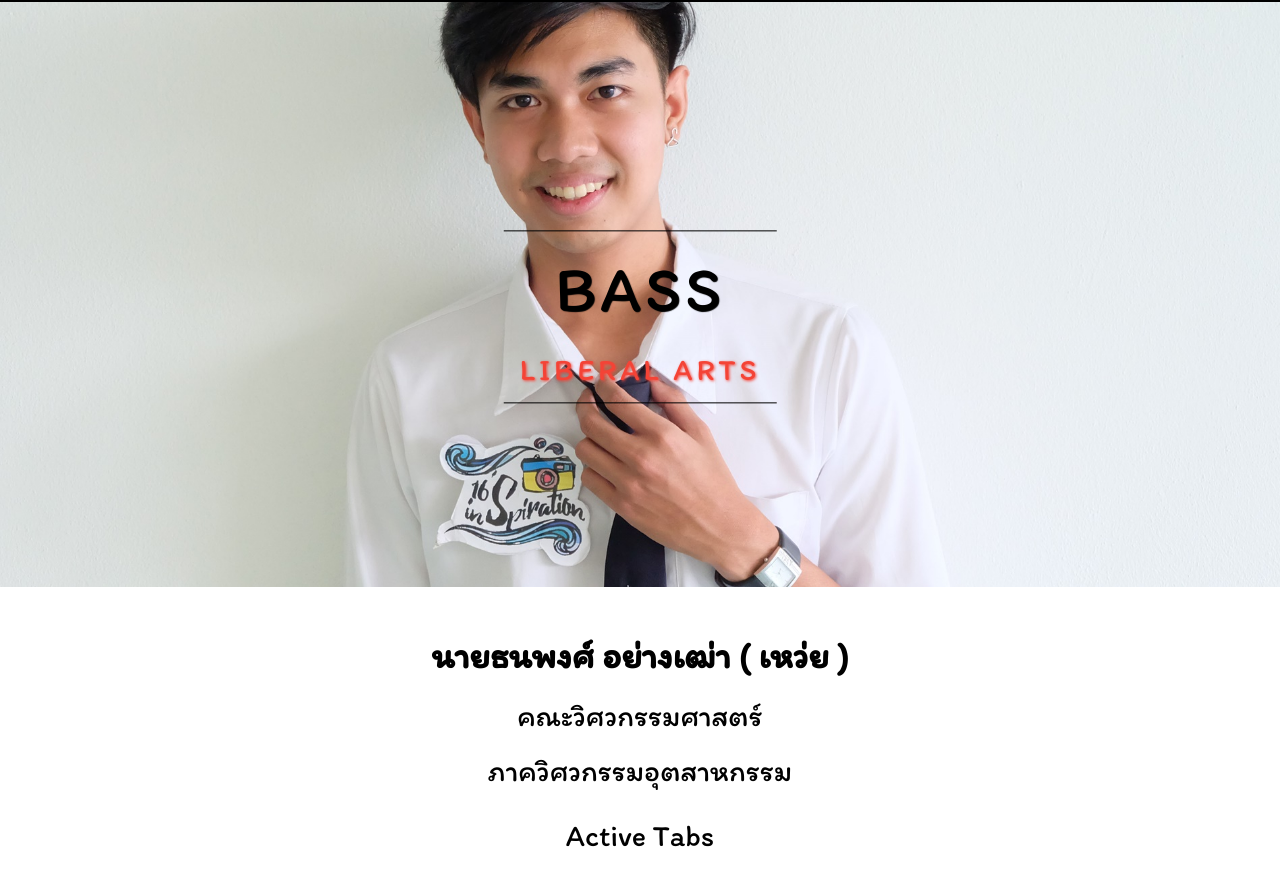
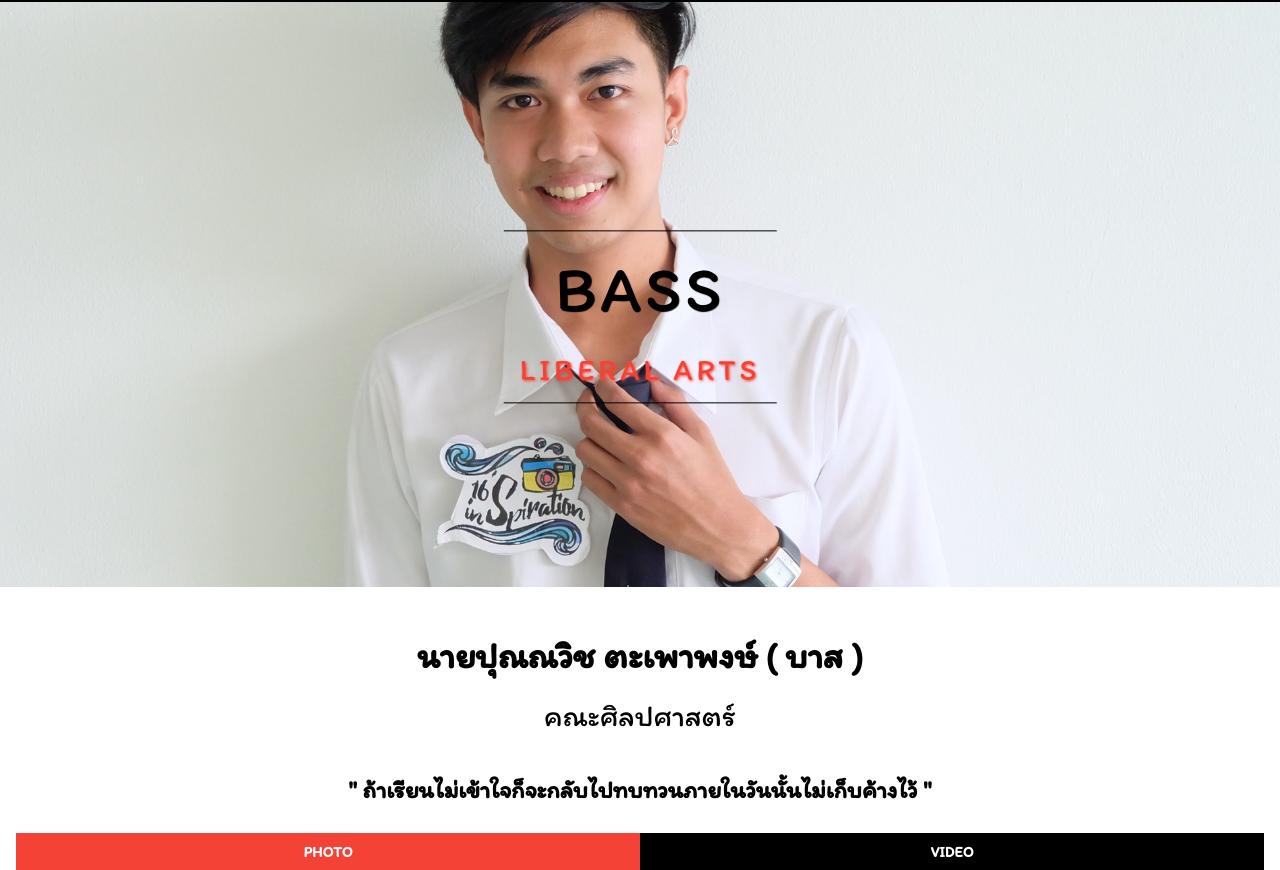
Before and after one commit to impalmn/16Inspirations-bass, a plain HTML site: page index.html in a window 1280 px wide. Shown: the part 53-923 px from the top of the page. Drawn offline with nearby package versions, Linux system fonts and the light colour scheme.

Commit message:
Update index.html

```diff
--- a/index.html
+++ b/index.html
@@ -40,15 +40,15 @@ body,h1,h2,h3,h4,h5,h6,p {font-family: "Itim", sans-serif}
   <!-- About -->
 <div class="w3-container w3-padding-32" id="us">
   <div class="w3-content">
-    <h1 class="w3-center w3-text-black"><b>นายธนพงศ์ อย่างเฒ่า ( เหว่ย )</b></h1>
-    <h2 class="w3-center w3-text-black">คณะวิศวกรรมศาสตร์</h2>
-    <h2 class="w3-center w3-text-black">ภาควิศวกรรมอุตสาหกรรม</h2>
+    <h1 class="w3-center w3-text-black"><b>นายปุณณวิช ตะเพาพงษ์ ( บาส )</b></h1>
+    <h2 class="w3-center w3-text-black">คณะศิลปศาสตร์</h2>
+   </div>
 
   <!-- ???? -->
   <div class="w3-container w3-center">
-  <h2>Active Tabs</h2>
-  <p>To highlight the current tab/page the user is on, add a color class, and use JavaScript to update the active link.</p>
-</div>
+  <p class="w3-xlarge">" ถ้าเรียนไม่เข้าใจก็จะกลับไปทบทวนภายในวันนั้นไม่เก็บค้างไว้ "</p>
+  </div>
+
 
   <!-- bar -->
   <div class="w3-bar w3-black">
```
